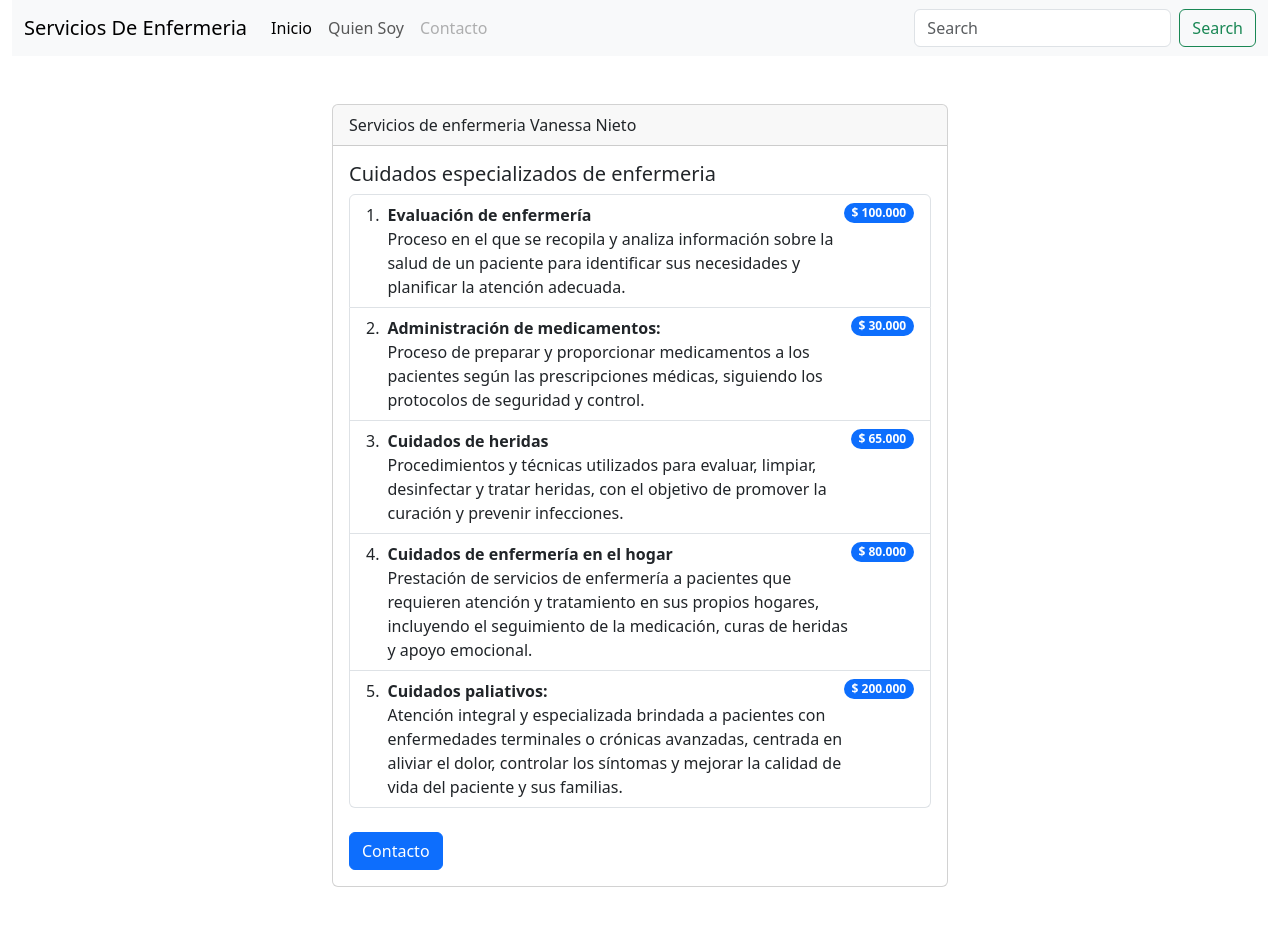
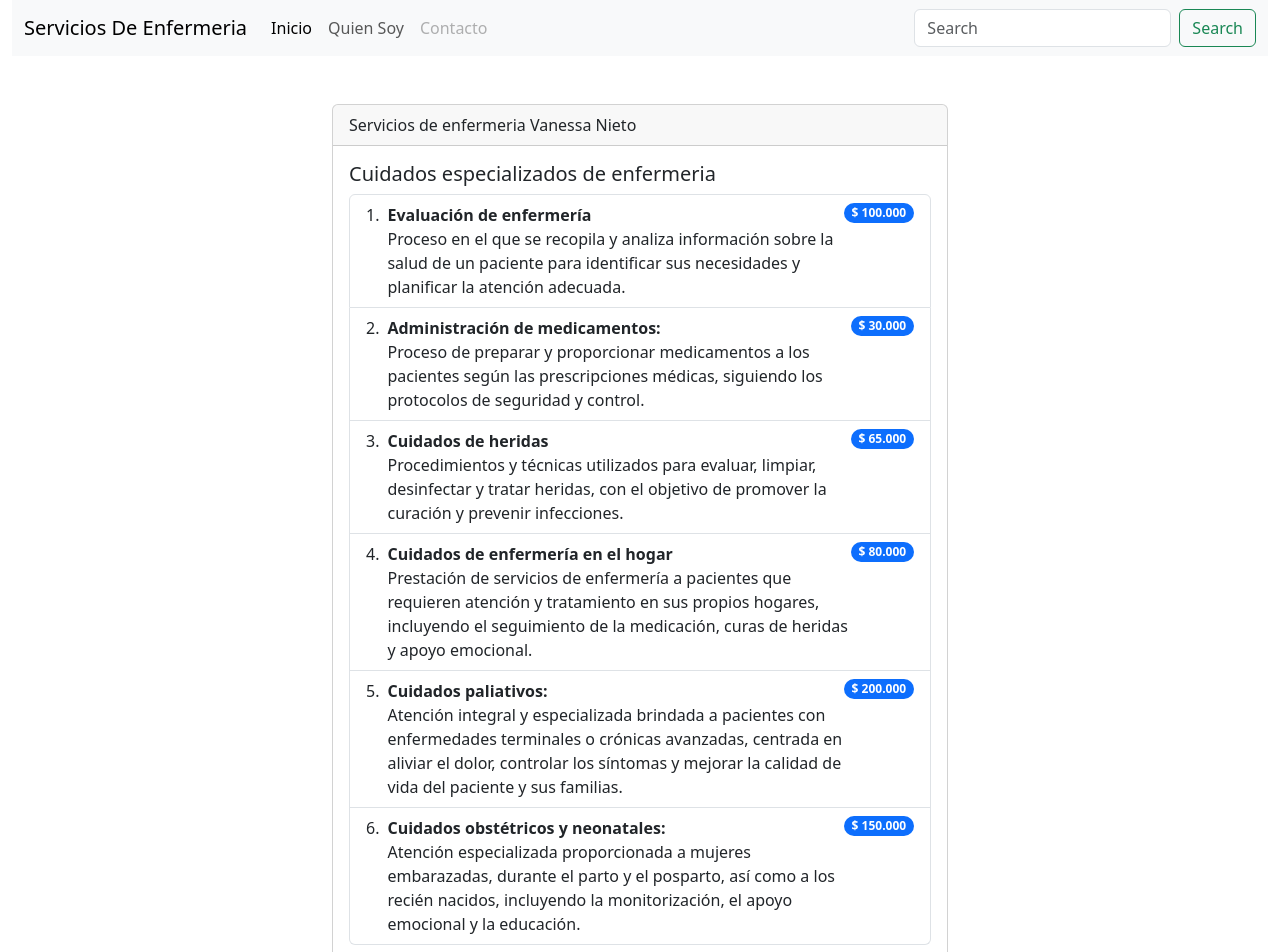
Before and after one commit to Juanse2000/VaneWeb, an Angular app: page / in a window 1280 px wide. Shown: the top 952 px of the page. Before the commit the page ends 887 px from the top, so only its background shows below. Built offline with nearby package versions, Linux system fonts and the light colour scheme.

Commit message:
Se agrega seccion mujeres embarazadas

```diff
--- a/src/app/app.component.html
+++ b/src/app/app.component.html
@@ -69,6 +69,13 @@
               </div>
               <span class="badge bg-primary rounded-pill">$ 200.000</span>
             </li>
+            <li class="list-group-item d-flex justify-content-between align-items-start">
+              <div class="ms-2 me-auto">
+                <div class="fw-bold">Cuidados obstétricos y neonatales:</div>
+                Atención especializada proporcionada a mujeres embarazadas, durante el parto y el posparto, así como a los recién nacidos, incluyendo la monitorización, el apoyo emocional y la educación.
+              </div>
+              <span class="badge bg-primary rounded-pill">$ 150.000</span>
+            </li>
           </ol>
           <a href="#" class="btn btn-primary mt-4">Contacto</a>
         </div>
```
